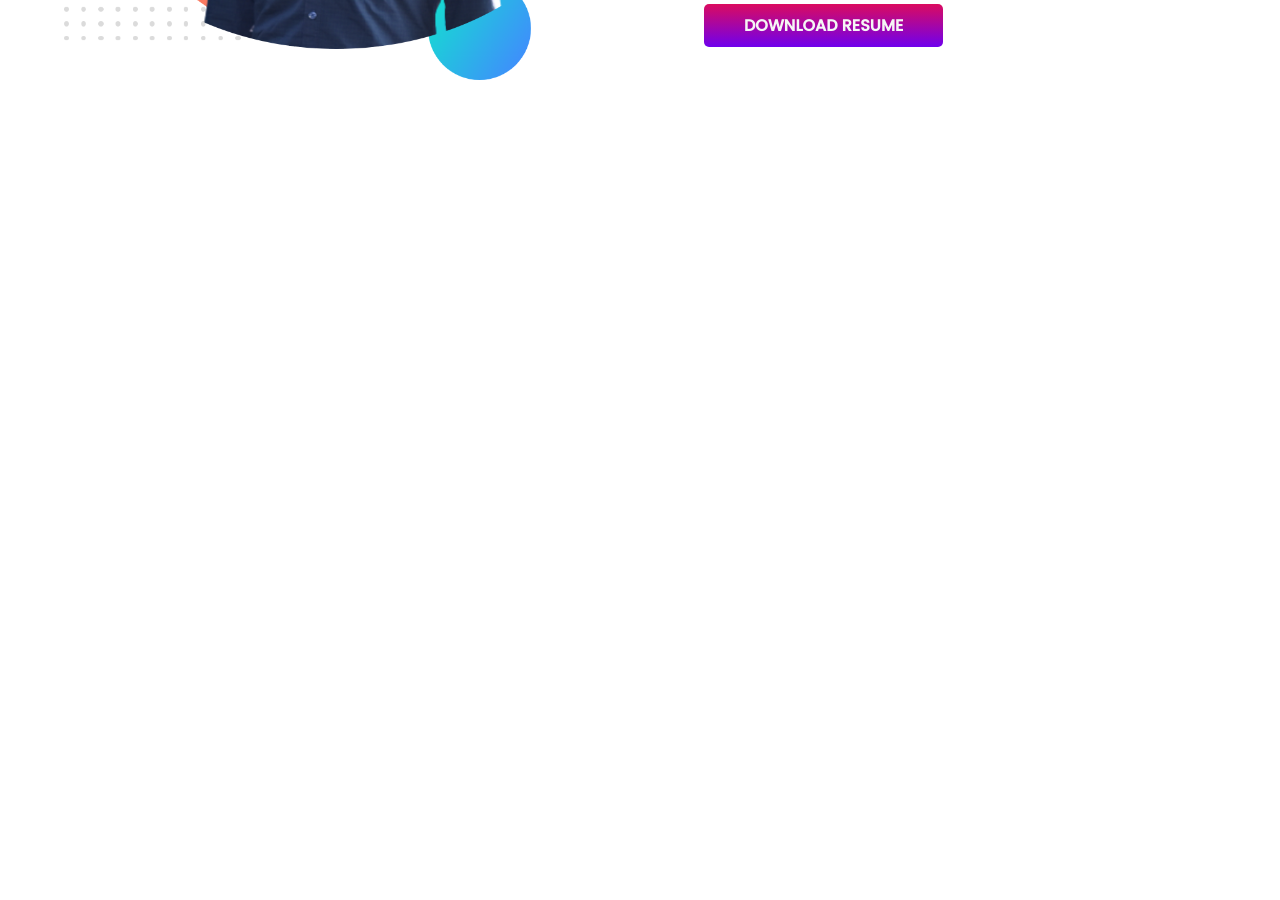
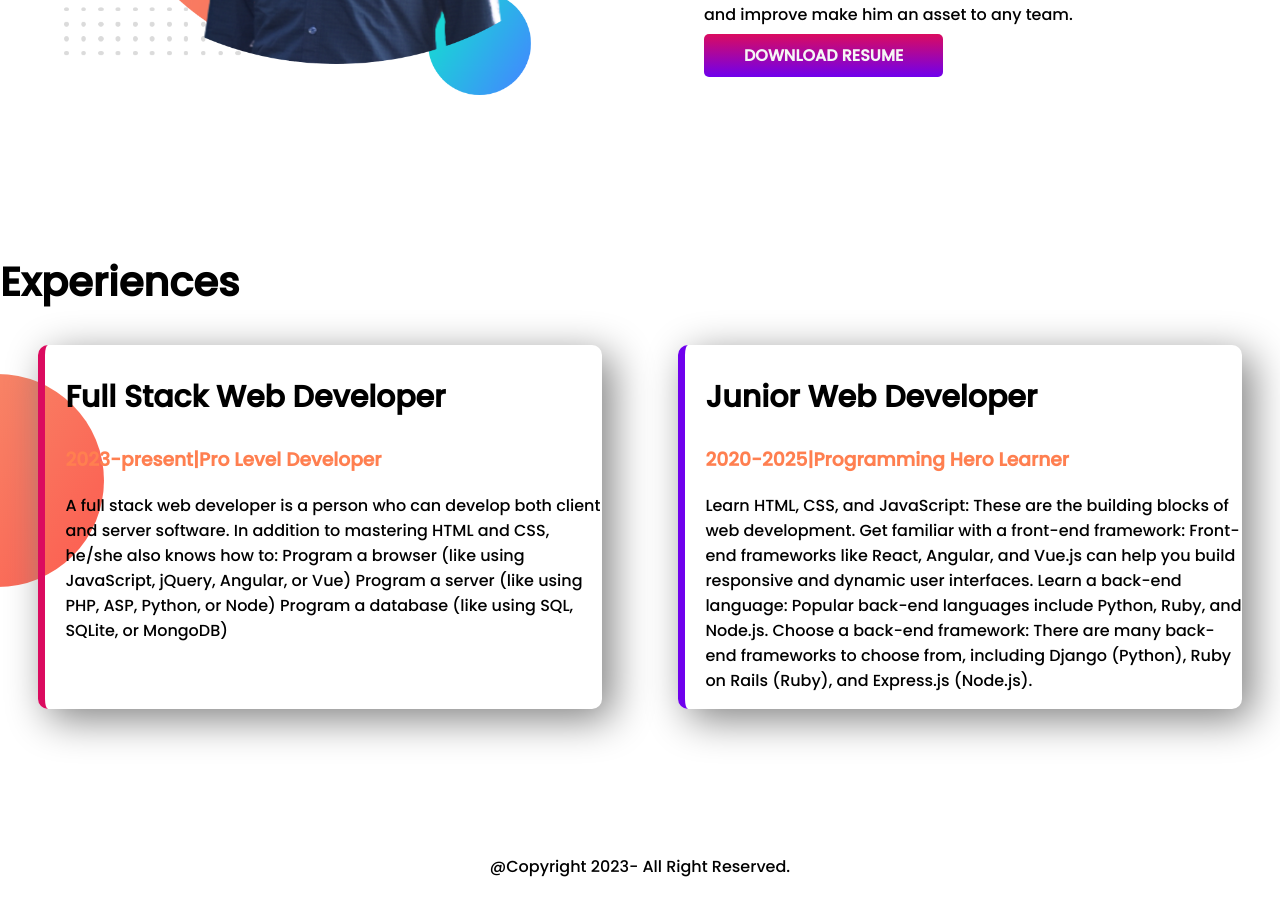
Before and after one commit to azizul-haq/Developer-Portfolio, a plain HTML site: page index.html in a window 1280 px wide. Shown: the part 1250-2150 px from the top of the page. Before the commit the page ends 1487 px from the top, so only its background shows below. Drawn offline with Linux system fonts and the light colour scheme.

Commit message:
experience area and footer section added

```diff
--- a/index.html
+++ b/index.html
@@ -15,10 +15,10 @@
 <body>
     <!-- top-banner section start -->
 
-    <section class="top-banner container">
+    <section class="top-banner flexible-container">
         <div class="half-width">
             <h1>Welcome To</h1>
-            <h1> <span class="heading-text-orange">Azizul HQ</span> World!</h1>
+            <h1> <span class="text-coral">Azizul HQ</span> World!</h1>
             <h2>Aim, Hustle, Achieve</h2>
             <p>Azizul is a 23-year-old computer science and engineering student, currently in his 4th semester at a private university. He is passionate about technology and programming and is on the path to becoming a web developer. Azizul has experience in web development with a strong foundation in core web technologies such as HTML, CSS, and JavaScript. He is also proficient in using CSS frameworks such as Bootstrap and Tailwind CSS to create responsive and visually appealing websites. Azizul has worked on multiple projects using HTML, CSS, and JavaScript, showcasing his ability to build elegant and user-friendly websites.
 
@@ -32,7 +32,7 @@
     </section>
     <!-- top-banner section end -->
     <!-- dream-big section starts -->
-    <section class="dream-big container">
+    <section class="dream-big flexible-container">
         <div class="half-width">
             <img src="/images/my-bg (1).png" alt="">
         </div>
@@ -45,5 +45,43 @@
            <a href="" class="link-btn" target="_blank">DOWNLOAD RESUME</a>
         </div>
     </section>
+    <!-- Big-dream section end  -->
+    <!-- experience section area start here  -->
+    <section class="experience-area">
+        <h1>Experiences</h1>
+        <div class="flexible-container">
+            <div id="full-stack-developer" class="experience-items">
+                <h2>Full Stack Web Developer</h2>
+                <h3 class="text-coral">2023-present|Pro Level Developer</h3>
+                <p>
+                    A full stack web developer is a person who can develop both client and server software.
+
+                    In addition to mastering HTML and CSS, he/she also knows how to:
+
+                    Program a browser (like using JavaScript, jQuery, Angular, or Vue)
+                    Program a server (like using PHP, ASP, Python, or Node)
+                    Program a database (like using SQL, SQLite, or MongoDB)
+
+                </p>
+            </div>
+            <div id="junior-developer" class="experience-items">
+                <h2>Junior Web Developer</h2>
+                <h3 class="text-coral">2020-2025|Programming Hero Learner</h3>
+                <p>Learn HTML, CSS, and JavaScript: These are the building blocks of web development.
+
+                    Get familiar with a front-end framework: Front-end frameworks like React, Angular, and Vue.js can help you build responsive and dynamic user interfaces.
+
+                    Learn a back-end language: Popular back-end languages include Python, Ruby, and Node.js.
+
+                    Choose a back-end framework: There are many back-end frameworks to choose from, including Django (Python), Ruby on Rails (Ruby), and Express.js (Node.js). </p>
+            </div>
+        </div>
+    </section>
+    <!-- experience section end here  -->
+    <!-- footer section start here  -->
+    <footer>
+        <p>@Copyright 2023- All Right Reserved.   </p>
+    </footer>
+    <!-- footer section end here  -->
 </body>
 </html>
--- a/style.css
+++ b/style.css
@@ -7,11 +7,15 @@ body{
 h1{
     font-size: 40px;
 }
+h2{
+    font-size: 30px;
+    margin-top: 30px;
+}
 
-.heading-text-orange{
+.text-coral{
     color: coral;
 }
-.container{
+.flexible-container{
     display: flex;
     margin-bottom: 150px;
 }
@@ -41,3 +45,34 @@ h1{
     color: whitesmoke;
 
 }
+.experience-area{
+    background-image: url(/images/exp-bg.png);
+    background-repeat: no-repeat;
+    background-position: left;
+}
+
+.experience-items{
+    width: 44%;
+    margin-left: 3%;
+    margin-right: 3%;
+    padding-left: 20px;
+    box-shadow: 10px 10px 40px gray;
+    border-radius: 10px;
+
+}
+#full-stack-developer{
+    border-left:7px solid #DB0B5F;
+}
+#junior-developer{
+    border-left: 7px solid #6F00ED;
+}
+footer{
+    position: relative;
+    bottom: 5px;
+    width: 100%;
+
+}
+footer p{
+    text-align: center;
+
+}
```
